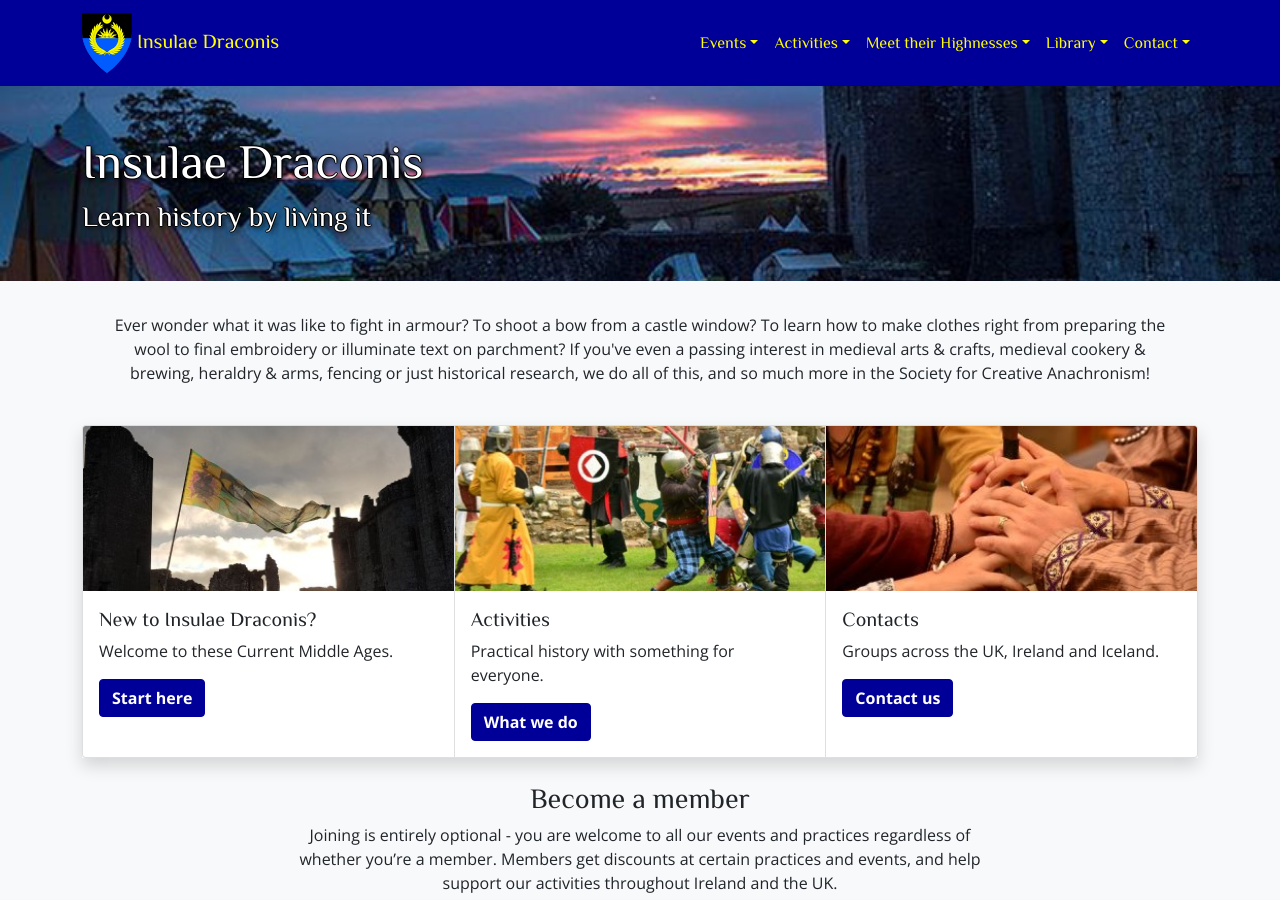
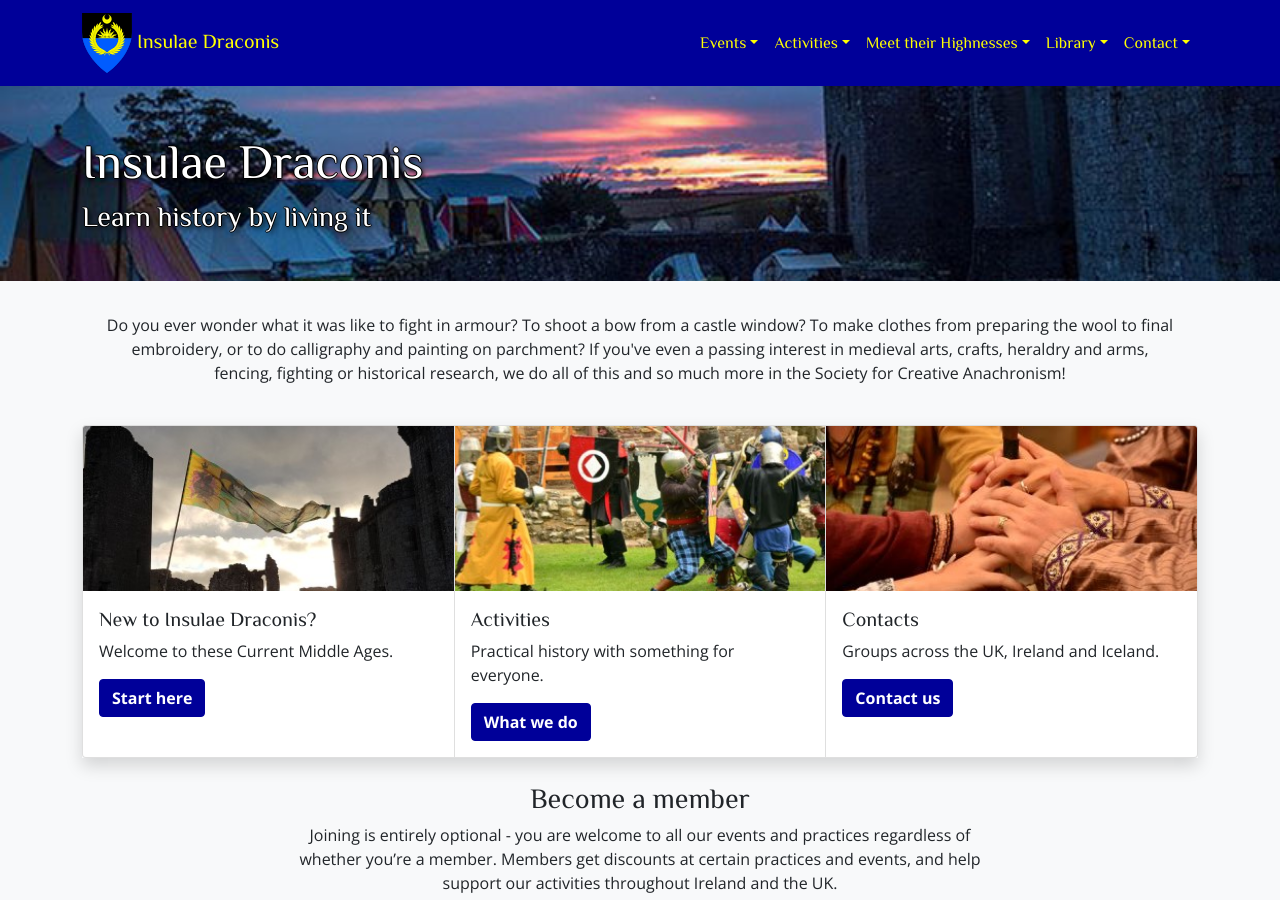
Before and after one commit to drachenwald/insulae-draconis, a Jekyll site: the page built from index.html, in a window 1280 px wide and 900 px high. Built offline with Jekyll 4.4.1, drawn with Linux system fonts in a browser that asks for light colours; comment, search, counter and statistics services are not loaded.

Commit message:
Update index.html

```diff
--- a/index.html
+++ b/index.html
@@ -5,11 +5,7 @@
 
 <div class="container text-center">
   <p>
-    Ever wonder what it was like to fight in armour? To shoot a bow from a castle window?
-    To learn how to make clothes right from preparing the wool to final embroidery or
-    illuminate text on parchment? If you've even a passing interest in medieval arts & crafts,
-    medieval cookery & brewing, heraldry & arms, fencing or just historical research, we do all
-    of this, and so much more in the Society for Creative Anachronism!
+   Do you ever wonder what it was like to fight in armour? To shoot a bow from a castle window? To make clothes from preparing the wool to final embroidery, or to do calligraphy and painting on parchment? If you've even a passing interest in medieval arts, crafts, heraldry and arms, fencing, fighting or historical research, we do all of this and so much more in the Society for Creative Anachronism!
   </p>
 </div>
 
```
